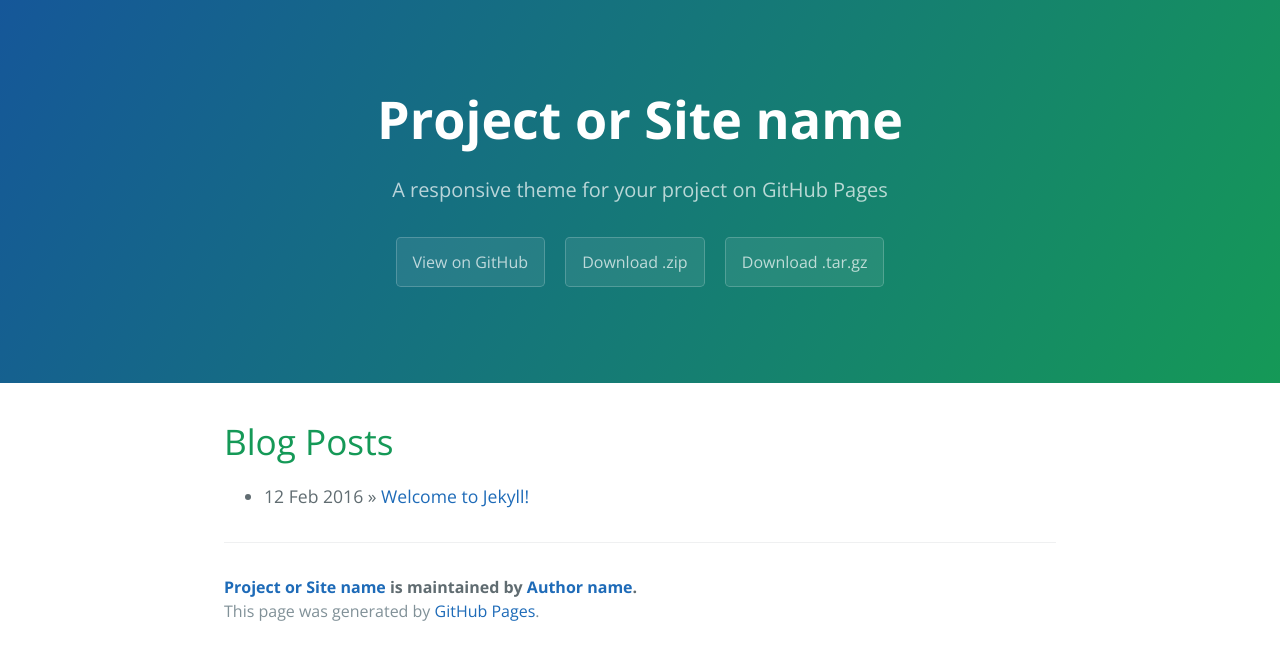
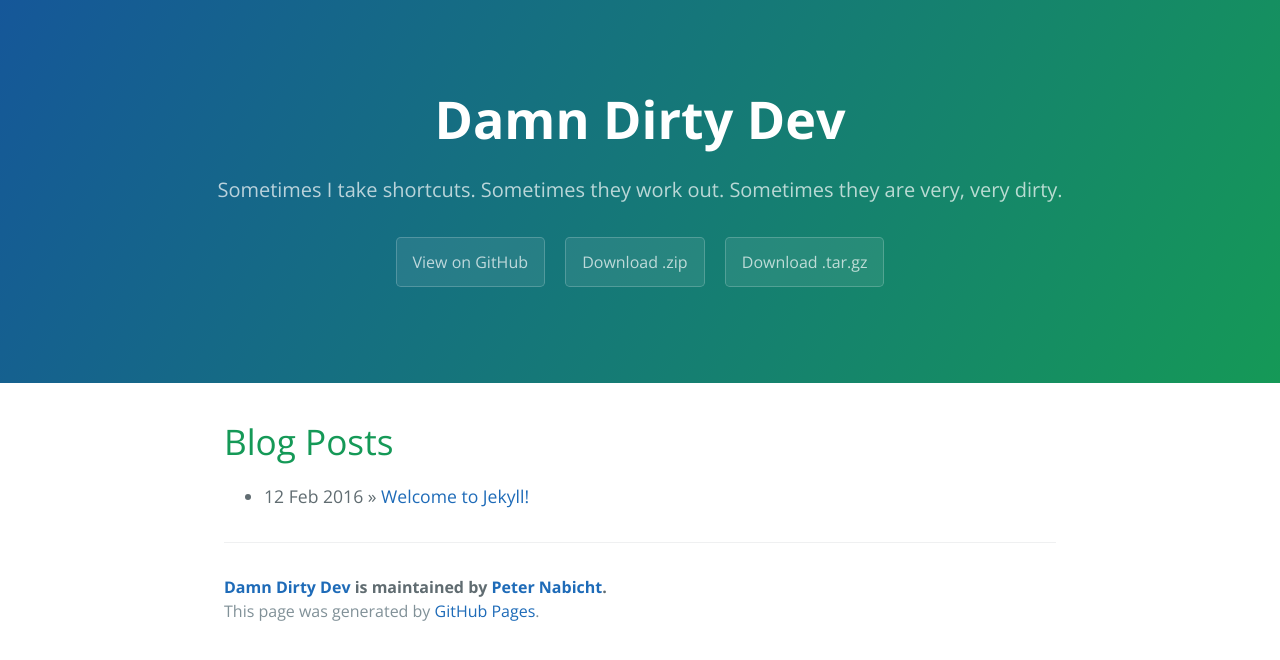
Before and after one commit to pietromenna/jekyll-cayman-theme, a Jekyll site: the page built from index.html, in a window 1280 px wide. Shown: the top 660 px of the page. Built offline with Jekyll 4.4.1, drawn with Linux system fonts in a browser that asks for light colours; the list of posts is cut into pages by our own code.

Commit message:
customized the _config

```diff
--- a/_config.yml
+++ b/_config.yml
@@ -1,13 +1,13 @@
 # Setup
-title:        Project or Site name
-tagline:      A responsive theme for your project on GitHub Pages
+title:        Damn Dirty Dev
+tagline:      Sometimes I take shortcuts. Sometimes they work out. Sometimes they are very, very dirty.
 baseurl:      ""
 paginate:     1
 
 # About/contact
 author:
-  name:       Author name
-  url:        http://yourhomepage.com
+  name:       Peter Nabicht
+  url:        https://nabicht.com
 
 # Gems
 gems:
```
